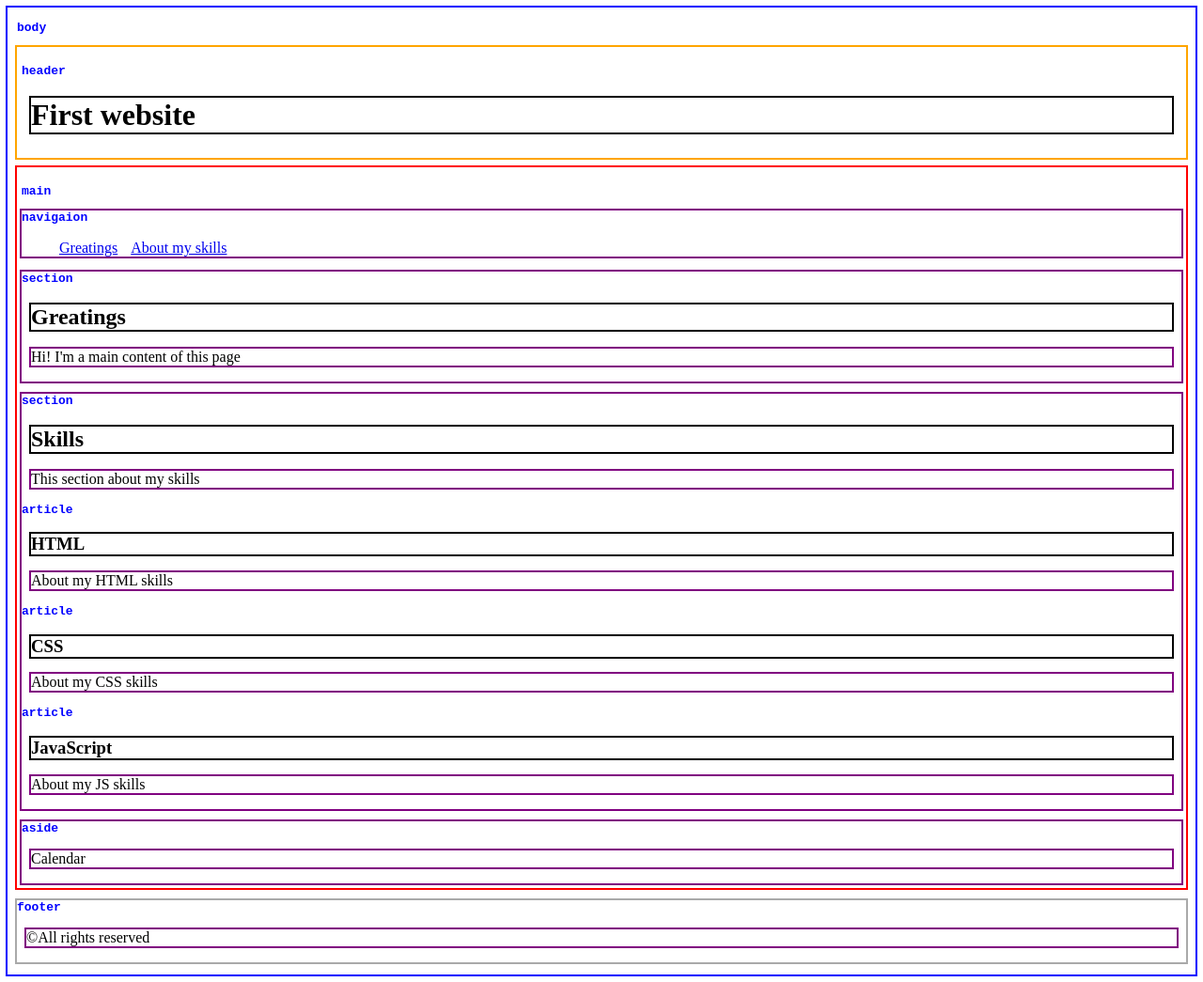
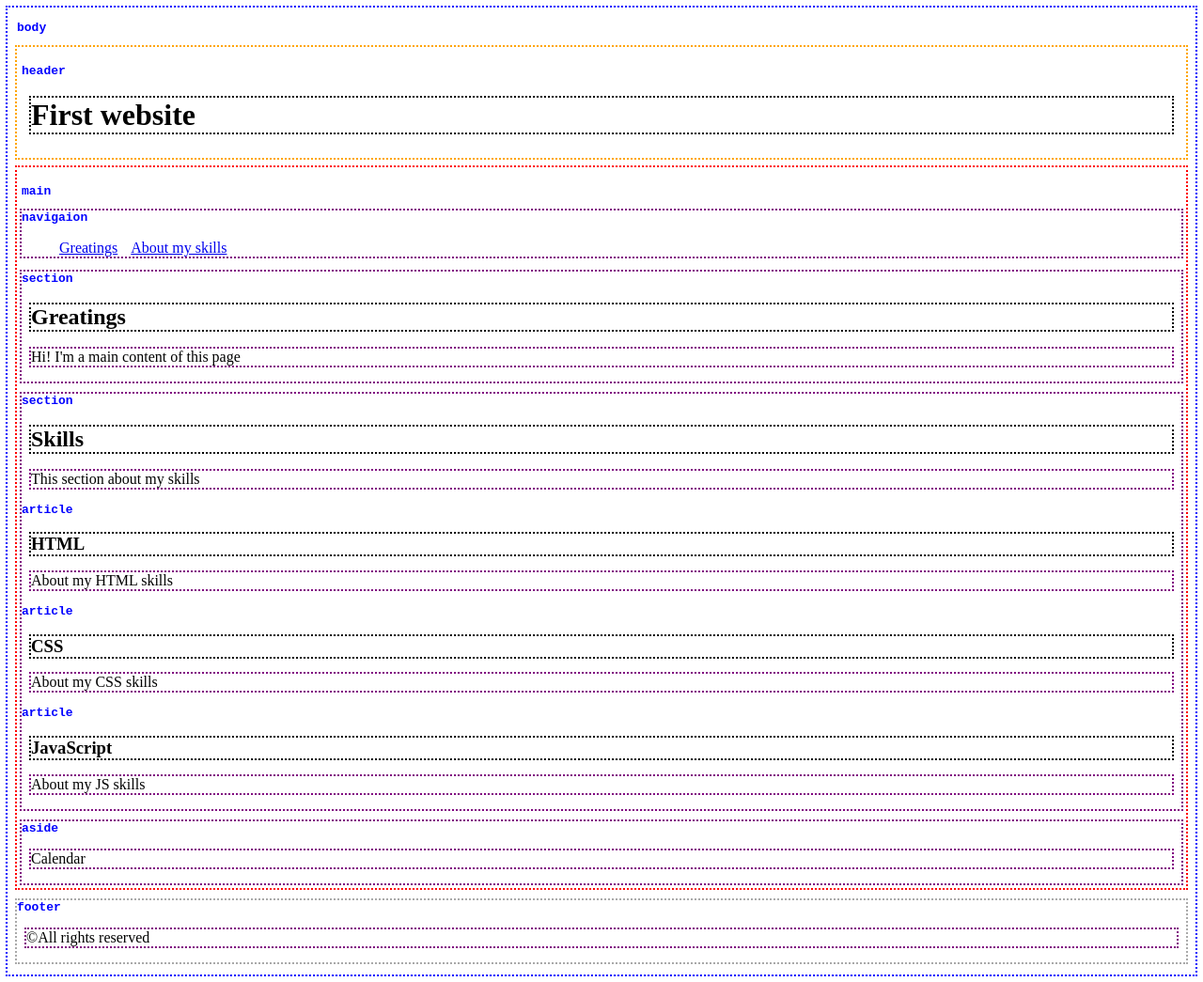
Before and after one commit to Wo1fgarr/100DaysOfCodeFrontend, a plain HTML site: page Day1-2/Repeat of Day 1 materials/index.html in a window 1280 px wide. Shown: the whole page at 94% size. Drawn offline with Linux system fonts and the light colour scheme.

Commit message:
outline dotted and update redme.md_6

```diff
--- a/Day1-2/Repeat of Day 1 materials/style.css
+++ b/Day1-2/Repeat of Day 1 materials/style.css
@@ -1,5 +1,5 @@
 body {
-  outline: 2px solid blue;
+  outline: 2px dotted blue;
   padding: 1px 10px 3px 10px
 }
 pre {
@@ -7,22 +7,22 @@ pre {
   font-weight: bold;
 }
 header {
-  outline: 2px solid orange;
+  outline: 2px dotted orange;
   padding: 5px;
   margin-bottom: 10px;
 }
 h1, h2, h3 {
-  outline: 2px solid black;
+  outline: 2px dotted black;
   margin-left: 10px;
   margin-right: 10px;
 }
 main {
-  outline: 2px solid red;
+  outline: 2px dotted red;
   padding: 5px;
   margin-bottom: 10px;
 }
 nav {
-  outline: 2px solid purple;
+  outline: 2px dotted purple;
 }
 ul {
   list-style: none;
@@ -32,7 +32,7 @@ li {
   margin-right: 10px;
 }
 section, aside, p {
-  outline: 2px solid purple;
+  outline: 2px dotted purple;
 }
 section {
   padding-bottom: 1px;
@@ -45,7 +45,7 @@ p{
   margin-right: 10px;
 }
 footer {
-  outline: 2px solid darkgray;
+  outline: 2px dotted darkgray;
   margin-bottom: 10px;
   padding-bottom: 1px;
 }
```
Also changed, not shown: README.md, src/img/2022-11-13.png (added).
